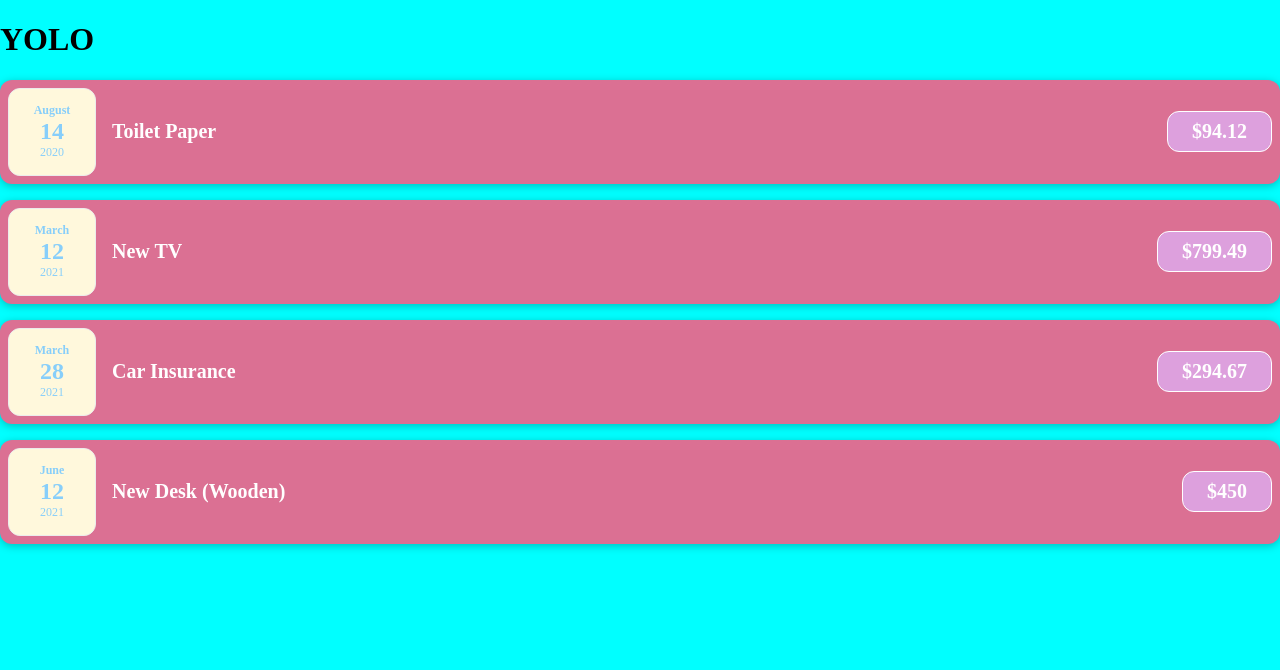
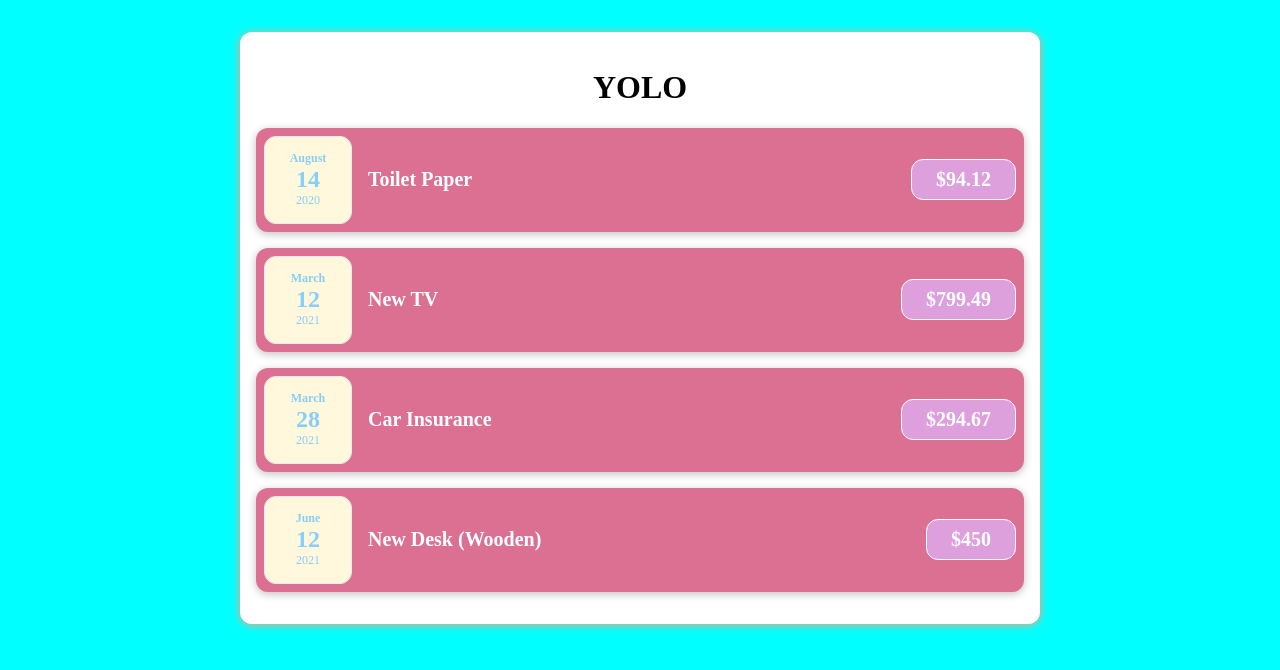
Before and after one commit to thenatural86/react-calendar, a React (Create React App) app: page / in a window 1280 px wide. Shown: the top 670 px of the page. Built offline with nearby package versions, Linux system fonts and the light colour scheme.

Commit message:
expenses styles

```diff
--- a/src/App.js
+++ b/src/App.js
@@ -24,8 +24,7 @@ function App() {
   ]
   return (
     <div>
-      <h1>YOLO</h1>
-      <div className='expenses'>
+      <div>
         <Expenses expenses={expenses} />
       </div>
     </div>
--- /dev/null
+++ b/src/components/Expenses.css
@@ -0,0 +1,13 @@
+.expenses {
+  padding: 1rem;
+  background-color: #fff;
+  margin: 2rem auto;
+  width: 50rem;
+  max-width: 95%;
+  border-radius: 12px;
+  box-shadow: 0 1px 8px lightsalmon;
+}
+
+.expenses h1 {
+  text-align: center;
+}
--- a/src/components/Expenses.js
+++ b/src/components/Expenses.js
@@ -1,9 +1,11 @@
 import React from 'react'
 import ExpenseItem from './ExpenseItem'
+import './Expenses.css'
 
 const Expenses = ({ expenses }) => {
   return (
-    <div>
+    <div className='expenses'>
+      <h1>YOLO</h1>
       <ExpenseItem
         id={expenses[0].id}
         title={expenses[0].title}
```
